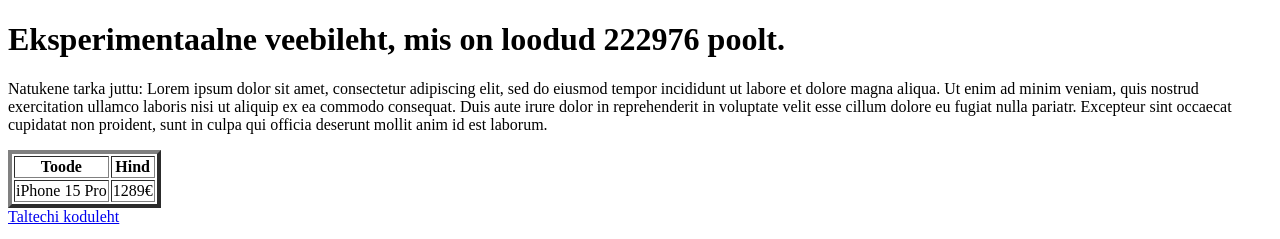
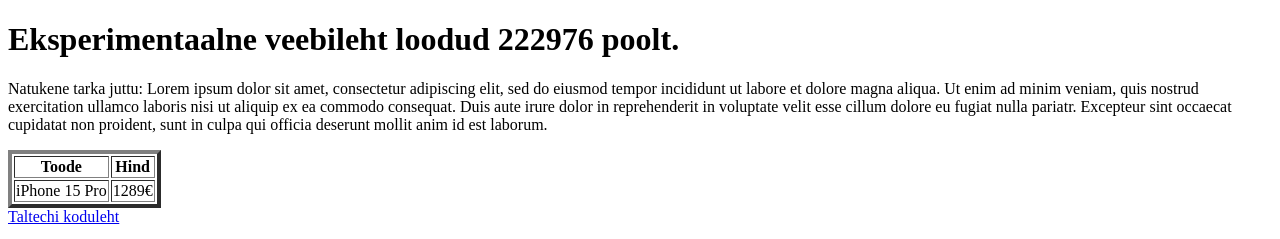
Before and after one commit to RenoPadjus/renopadjus.github.io, a plain HTML site: page index.html in a window 1280 px wide. Shown: the top 239 px of the page. Drawn offline with Linux system fonts and the light colour scheme.

Commit message:
Update index.html

```diff
--- a/index.html
+++ b/index.html
@@ -1,11 +1,11 @@
 <!DOCTYPE html>
 <html>
 <head>
-<title>Page Title</title>
+<title>HTML-leht 222976</title>
 </head>
 <body>
 
-<h1>Eksperimentaalne veebileht, mis on loodud 222976 poolt.</h1>
+<h1>Eksperimentaalne veebileht loodud 222976 poolt.</h1>
 
 <p>Natukene tarka juttu: Lorem ipsum dolor sit amet, consectetur adipiscing elit, sed do eiusmod tempor incididunt ut labore et dolore magna aliqua. Ut enim ad minim veniam, quis nostrud exercitation ullamco laboris nisi ut aliquip ex ea commodo consequat. Duis aute irure dolor in reprehenderit in voluptate velit esse cillum dolore eu fugiat nulla pariatr. Excepteur sint occaecat cupidatat non proident, sunt in culpa qui officia deserunt mollit anim id est laborum.</p>
 
```
